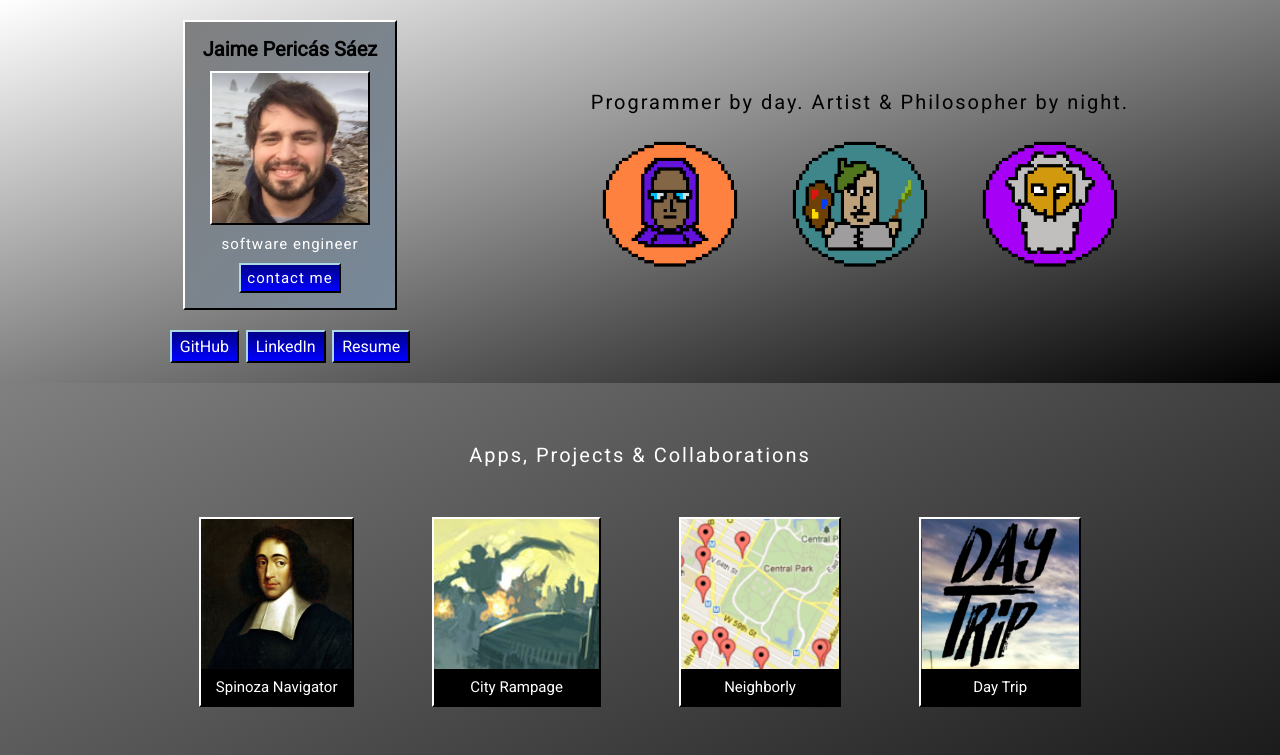
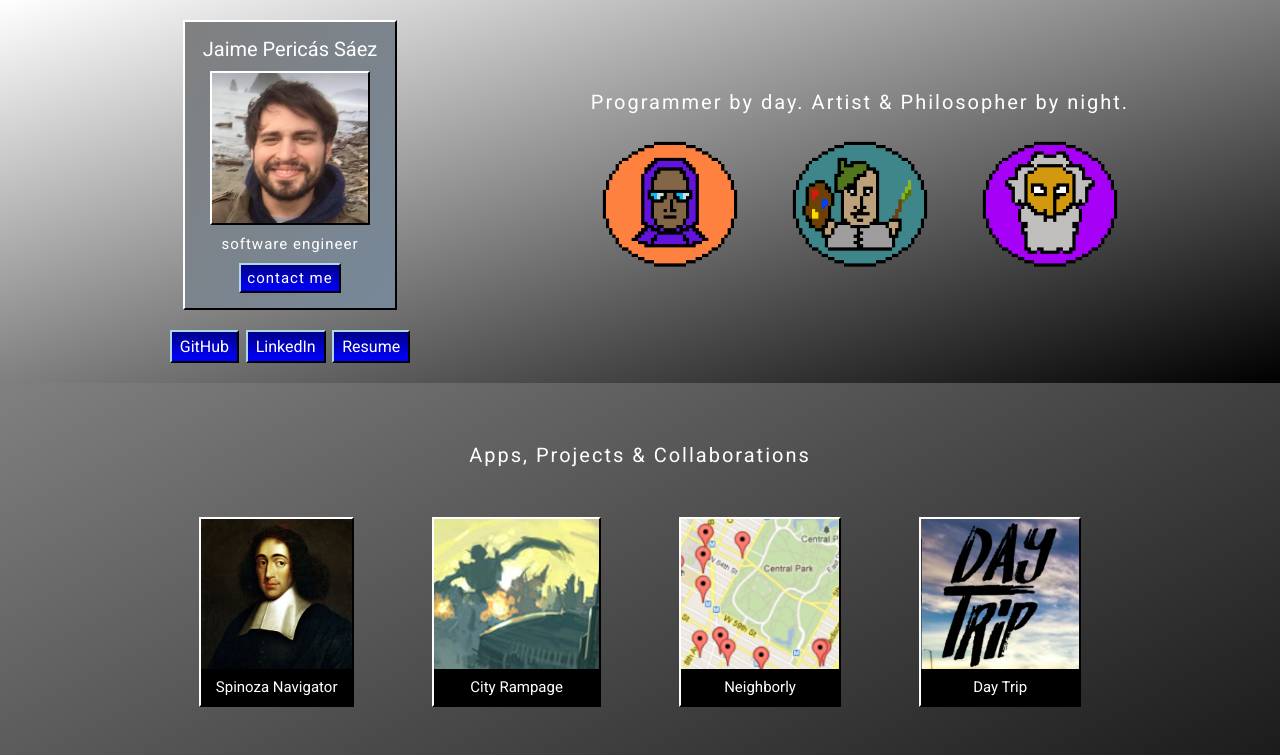
Before and after one commit to jaimefps/personal_website, a React (Create React App) app: page / in a window 1280 px wide. Shown: the top 755 px of the page. Built offline with nearby package versions, Linux system fonts and the light colour scheme.

Commit message:
all text white

```diff
--- a/src/assets/styles/Pixels.css
+++ b/src/assets/styles/Pixels.css
@@ -13,6 +13,7 @@
   width: 100%;
 }
 .description {
+  color: white;
   font-family: Roboto;
   font-size: 20px;
   letter-spacing: 2px;
--- a/src/assets/styles/Profile.css
+++ b/src/assets/styles/Profile.css
@@ -18,6 +18,7 @@
   width: 50%;
 }
 .profile-info {
+  color: white;
   margin: 20px;
   padding: 15px;
   background: -webkit-linear-gradient(left top, grey, lightslategrey);
@@ -35,7 +36,6 @@
 .name {
   font-family: Roboto;
   font-size: 20px;
-  font-weight: bold;
 }
 .me {
   height: 150px;
```
